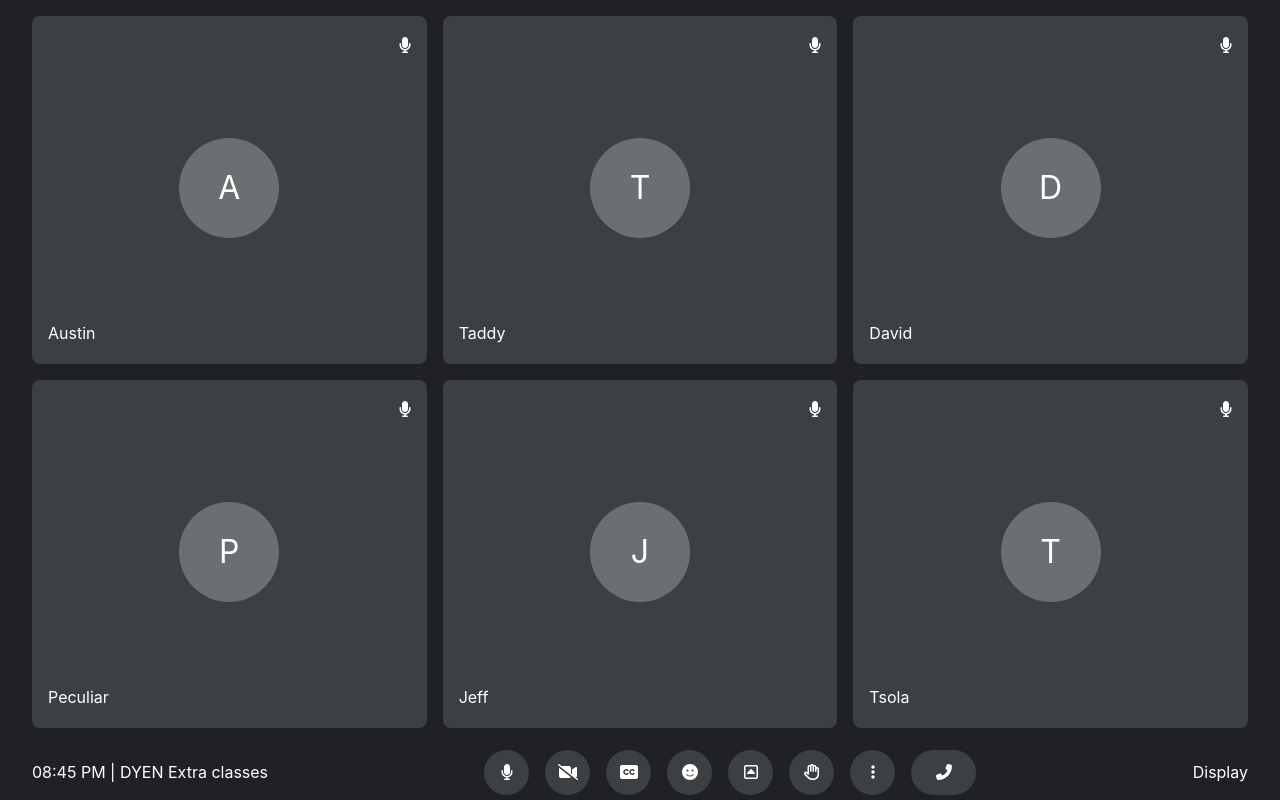
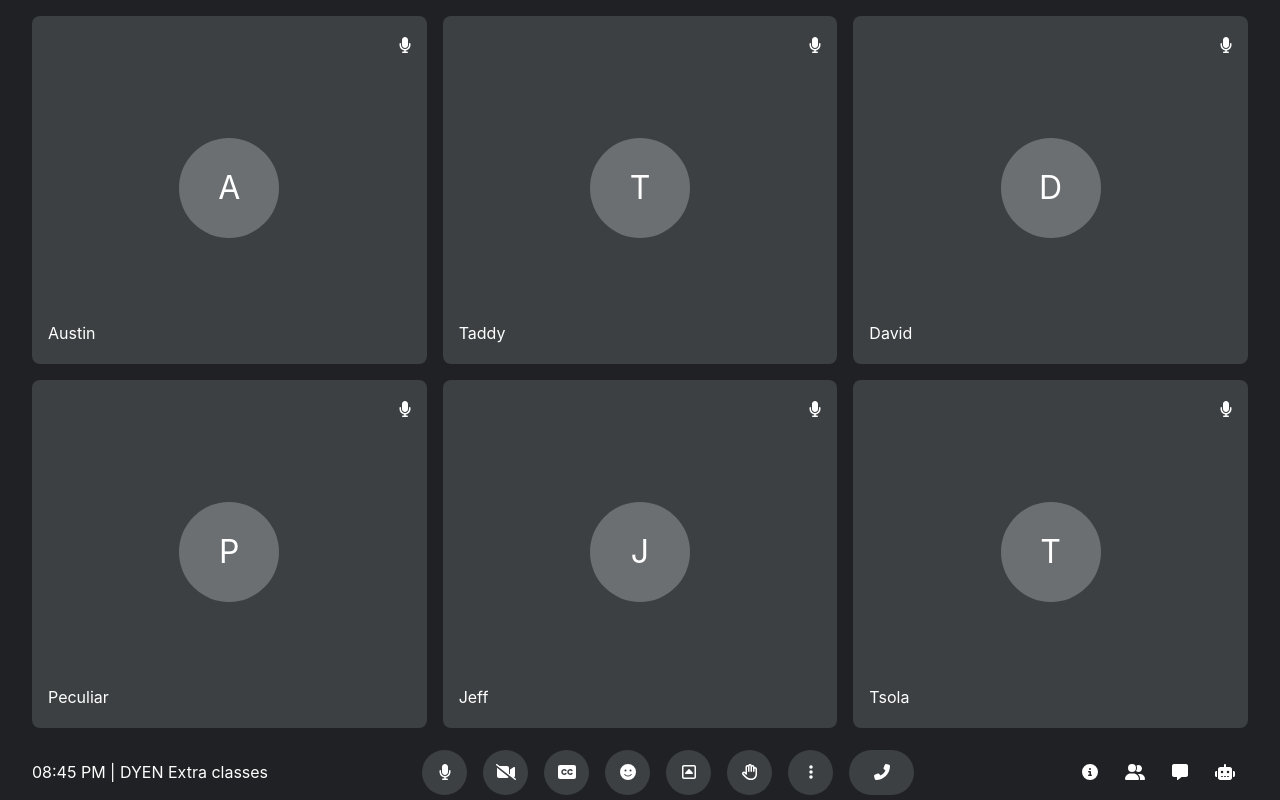
Before and after one commit to asoluka/google-meet, a React (Create React App) app: page / in a window 1280 px wide. Built offline with nearby package versions, Linux system fonts and the light colour scheme.

Commit message:
implement state for action pane

```diff
--- a/src/App.js
+++ b/src/App.js
@@ -1,22 +1,7 @@
-import { ToolBar } from "./components/organisms/ToolBar";
-import { UserGrid } from "./components/organisms/UserGrid";
-
-const users = [
-  { id: 1, name: "Austin" },
-  { id: 2, name: "Taddy" },
-  { id: 3, name: "David" },
-  { id: 4, name: "Peculiar" },
-  { id: 5, name: "Jeff" },
-  { id: 6, name: "Tsola" },
-];
+import { HomePage } from "./components/pages/HomePage";
 
 function App() {
-  return (
-    <div>
-      <UserGrid users={users} />
-      <ToolBar time="08:45 PM" meetingTitle="DYEN Extra classes" />
-    </div>
-  );
+  return <HomePage />;
 }
 
 export default App;
--- a/src/components/atoms/Icon/index.jsx
+++ b/src/components/atoms/Icon/index.jsx
@@ -121,5 +121,53 @@ export const Icon = (props) => {
       </svg>
     );
 
+  if (props.name === "info")
+    return (
+      <svg
+        xmlns="http://www.w3.org/2000/svg"
+        height="1em"
+        viewBox="0 0 512 512"
+        {...props}
+      >
+        <path d="M256 512a256 256 0 1 0 0-512 256 256 0 1 0 0 512zm-40-176h24v-64h-24c-13.3 0-24-10.7-24-24s10.7-24 24-24h48c13.3 0 24 10.7 24 24v88h8c13.3 0 24 10.7 24 24s-10.7 24-24 24h-80c-13.3 0-24-10.7-24-24s10.7-24 24-24zm40-208a32 32 0 1 1 0 64 32 32 0 1 1 0-64z" />
+      </svg>
+    );
+
+  if (props.name === "user-group")
+    return (
+      <svg
+        xmlns="http://www.w3.org/2000/svg"
+        height="1em"
+        viewBox="0 0 640 512"
+        {...props}
+      >
+        <path d="M96 128a128 128 0 1 1 256 0 128 128 0 1 1-256 0zM0 482.3C0 383.8 79.8 304 178.3 304h91.4c98.5 0 178.3 79.8 178.3 178.3 0 16.4-13.3 29.7-29.7 29.7H29.7C13.3 512 0 498.7 0 482.3zM609.3 512H471.4c5.4-9.4 8.6-20.3 8.6-32v-8c0-60.7-27.1-115.2-69.8-151.8 2.4-.1 4.7-.2 7.1-.2h61.4c89.1 0 161.3 72.2 161.3 161.3 0 17-13.8 30.7-30.7 30.7zM432 256c-31 0-59-12.6-79.3-32.9 19.7-26.6 31.3-59.5 31.3-95.1 0-26.8-6.6-52.1-18.3-74.3C384.3 40.1 407.2 32 432 32c61.9 0 112 50.1 112 112s-50.1 112-112 112z" />
+      </svg>
+    );
+
+  if (props.name === "chat")
+    return (
+      <svg
+        xmlns="http://www.w3.org/2000/svg"
+        height="1em"
+        viewBox="0 0 512 512"
+        {...props}
+      >
+        <path d="M64 0C28.7 0 0 28.7 0 64v288c0 35.3 28.7 64 64 64h96v80c0 6.1 3.4 11.6 8.8 14.3s11.9 2.1 16.8-1.5L309.3 416H448c35.3 0 64-28.7 64-64V64c0-35.3-28.7-64-64-64H64z" />
+      </svg>
+    );
+
+  if (props.name === "activity-group")
+    return (
+      <svg
+        xmlns="http://www.w3.org/2000/svg"
+        height="1em"
+        viewBox="0 0 640 512"
+        {...props}
+      >
+        <path d="M320 0c17.7 0 32 14.3 32 32v64h120c39.8 0 72 32.2 72 72v272c0 39.8-32.2 72-72 72H168c-39.8 0-72-32.2-72-72V168c0-39.8 32.2-72 72-72h120V32c0-17.7 14.3-32 32-32zM208 384c-8.8 0-16 7.2-16 16s7.2 16 16 16h32c8.8 0 16-7.2 16-16s-7.2-16-16-16h-32zm96 0c-8.8 0-16 7.2-16 16s7.2 16 16 16h32c8.8 0 16-7.2 16-16s-7.2-16-16-16h-32zm96 0c-8.8 0-16 7.2-16 16s7.2 16 16 16h32c8.8 0 16-7.2 16-16s-7.2-16-16-16h-32zM264 256a40 40 0 1 0-80 0 40 40 0 1 0 80 0zm152 40a40 40 0 1 0 0-80 40 40 0 1 0 0 80zM48 224h16v192H48c-26.5 0-48-21.5-48-48v-96c0-26.5 21.5-48 48-48zm544 0c26.5 0 48 21.5 48 48v96c0 26.5-21.5 48-48 48h-16V224h16z" />
+      </svg>
+    );
+
   return <div>Icon</div>;
 };
--- /dev/null
+++ b/src/components/organisms/ActionPane/index.jsx
@@ -0,0 +1,8 @@
+import React from "react";
+
+export const ActionPane = ({ isActionPaneOpen, setOpenActionPane }) => {
+  console.log({ isActionPaneOpen, setOpenActionPane });
+  if (isActionPaneOpen) return <div className="action-pane">ActionPane</div>;
+
+  return null;
+};
--- /dev/null
+++ b/src/components/organisms/MainScreen/index.jsx
@@ -0,0 +1,20 @@
+import { ActionPane } from "../../organisms/ActionPane";
+import { UserGrid } from "../../organisms/UserGrid";
+
+const users = [
+  { id: 1, name: "Austin" },
+  { id: 2, name: "Taddy" },
+  { id: 3, name: "David" },
+  { id: 4, name: "Peculiar" },
+  { id: 5, name: "Jeff" },
+  { id: 6, name: "Tsola" },
+];
+
+export const MainScreen = ({ isActionPaneOpen, setOpenActionPane }) => {
+  return (
+    <div className="main-screen">
+      <UserGrid users={users} />
+      <ActionPane {...{ isActionPaneOpen, setOpenActionPane }} />
+    </div>
+  );
+};
--- a/src/components/organisms/ToolBar/index.jsx
+++ b/src/components/organisms/ToolBar/index.jsx
@@ -1,7 +1,7 @@
 import React from "react";
 import { Icon } from "../../atoms";
 
-export const ToolBar = ({ time, meetingTitle }) => {
+export const ToolBar = ({ setOpenActionPane, time, meetingTitle }) => {
   return (
     <div className="toolbar">
       <div>
@@ -33,7 +33,25 @@ export const ToolBar = ({ time, meetingTitle }) => {
           <Icon name="phone" fill="white" />
         </div>
       </div>
-      <div className="display-icons">Display</div>
+
+      <div className="display-icons">
+        <div className="display-icon">
+          <Icon
+            onClick={() => setOpenActionPane((prev) => !prev)}
+            name="info"
+            fill="white"
+          />
+        </div>
+        <div className="display-icon">
+          <Icon name="user-group" fill="white" />
+        </div>
+        <div className="display-icon">
+          <Icon name="chat" fill="white" />
+        </div>
+        <div className="display-icon">
+          <Icon name="activity-group" fill="white" />
+        </div>
+      </div>
     </div>
   );
 };
--- a/src/components/organisms/index.js
+++ b/src/components/organisms/index.js
@@ -1,2 +1,3 @@
 export * from "./ToolBar";
 export * from "./UserGrid";
+export * from "./ActionPane";
--- /dev/null
+++ b/src/components/pages/HomePage/index.jsx
@@ -0,0 +1,21 @@
+import { useState } from "react";
+import { MainScreen } from "../../organisms/MainScreen";
+import { ToolBar } from "../../organisms/ToolBar";
+
+export const HomePage = () => {
+  const [openActionPane, setOpenActionPane] = useState(false);
+
+  return (
+    <div>
+      <MainScreen
+        isActionPaneOpen={openActionPane}
+        setOpenActionPane={setOpenActionPane}
+      />
+      <ToolBar
+        setOpenActionPane={setOpenActionPane}
+        time="08:45 PM"
+        meetingTitle="DYEN Extra classes"
+      />
+    </div>
+  );
+};
--- a/src/components/pages/index.js
+++ b/src/components/pages/index.js
@@ -0,0 +1 @@
+export * from "./MainScreen";
--- a/src/index.css
+++ b/src/index.css
@@ -26,11 +26,11 @@ body {
 
 /* #78909c */
 .user-grid {
-  height: 93vh;
   display: grid;
   grid-template-columns: 1fr 1fr 1fr;
   grid-template-rows: auto;
   gap: 1rem;
+  width: 100%;
 }
 
 .toolbar {
@@ -40,7 +40,6 @@ body {
   align-items: center;
 }
 
-.user-grid,
 .toolbar {
   padding: 1rem 2rem;
 }
@@ -84,6 +83,7 @@ div.action-icon {
   align-items: center;
   border-radius: 50%;
   background-color: #3c4043;
+  cursor: pointer;
 }
 
 div.action-icon:not(:last-child) {
@@ -98,3 +98,30 @@ div.action-icon:last-child {
 .meeting-actions {
   height: auto;
 }
+
+div.display-icon {
+  width: 45px;
+  height: 45px;
+  display: flex;
+  justify-content: center;
+  align-items: center;
+  border-radius: 50%;
+}
+
+div.display-icon:hover {
+  background-color: #3c4043;
+  cursor: pointer;
+}
+
+.main-screen {
+  display: flex;
+  padding: 1rem 2rem;
+  gap: 1rem;
+  height: 93vh;
+}
+
+.action-pane {
+  width: 500px;
+  background-color: white;
+  border-radius: 0.5rem;
+}
```
